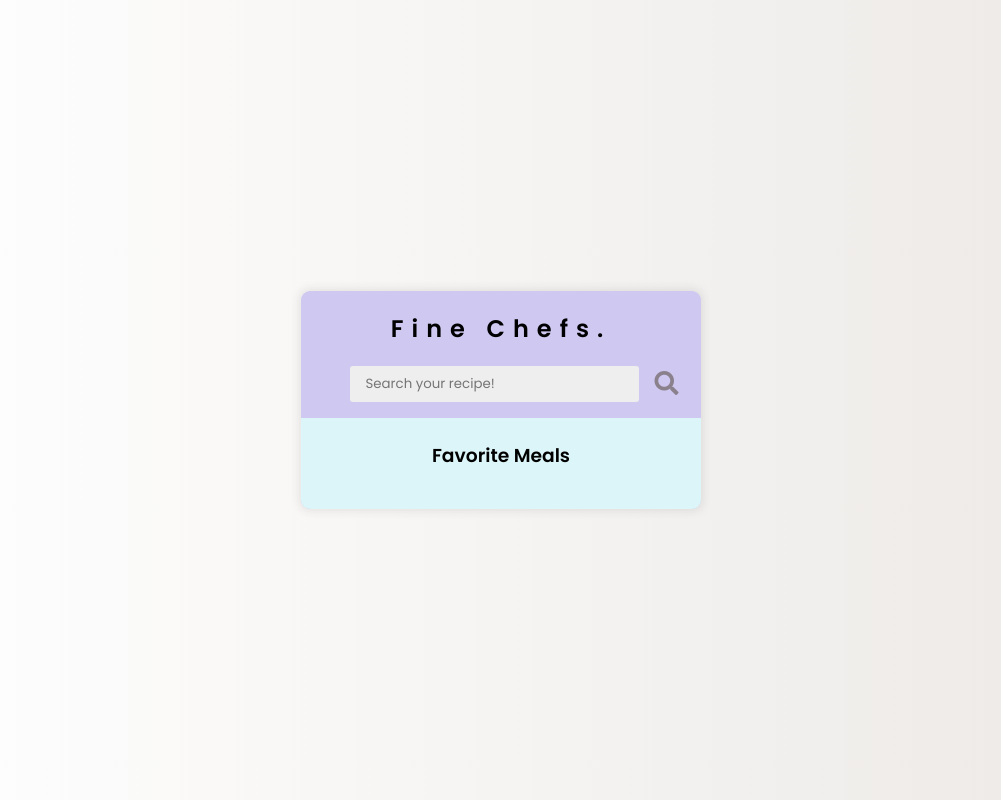
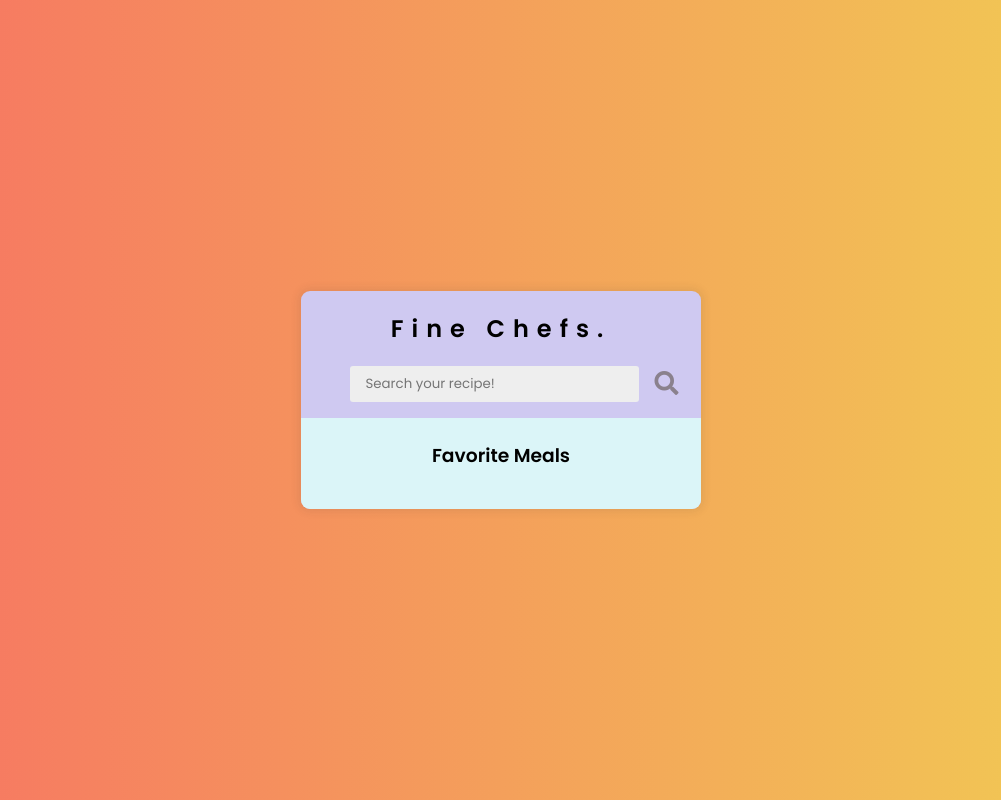
Before and after one commit to melvin175/Recipe-app, a plain HTML site: page index.html in a window 1280 px wide. Shown: the whole page, without its empty margins (139-1140 px from the left). Drawn offline with Linux system fonts and the light colour scheme; no server answers.

Commit message:
Add files via upload

```diff
--- a/style.css
+++ b/style.css
@@ -5,9 +5,9 @@
 }
 
 body {
-    background: #ece9e6;
+    background: #faf8f8;
     background: -webkit-linear-gradient(to right, #ffffff, #ece9e6);
-    background: linear-gradient(to right, #ffffff, #ece9e6);
+    background: linear-gradient(to right, #f77263, #f1cd53);
     display: flex;
     align-items: center;
     justify-content: center;
```
